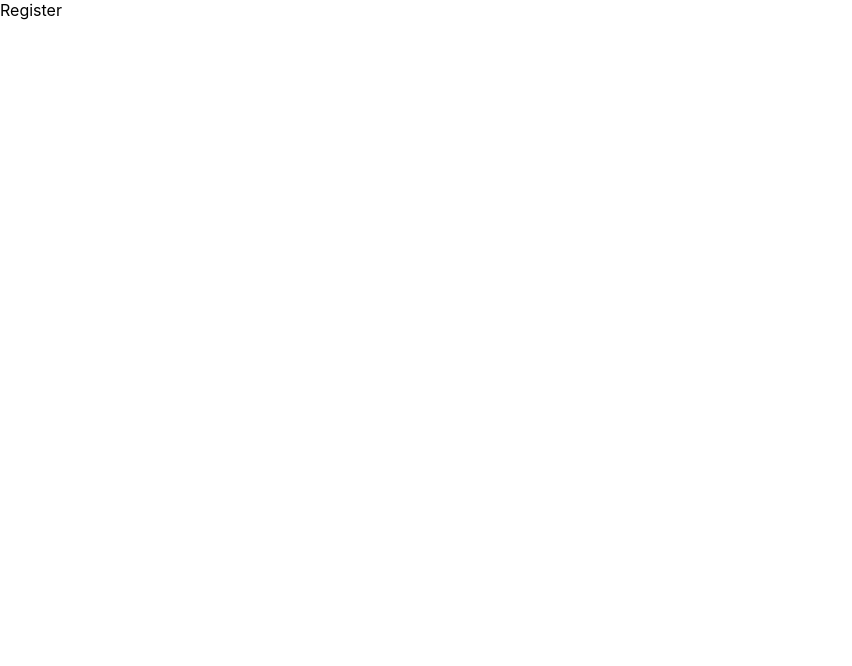
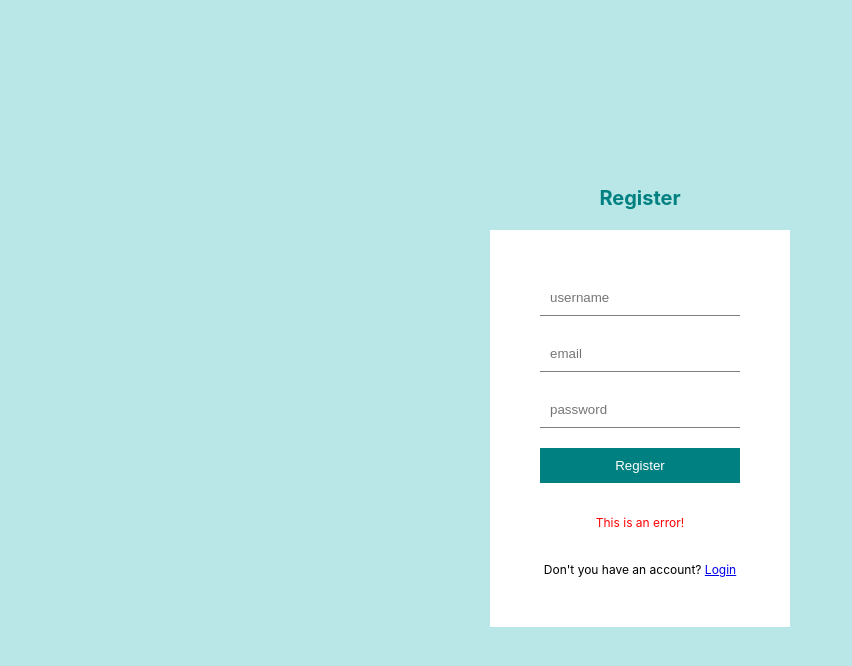
Before and after one commit to Ofir-Cohen-1/Blog_App, a React (Create React App) app in the folder blog/client/: page /register in a window 1280 px wide. Shown: the top 666 px of the page, without its empty margins (0-852 px from the left). Built offline with nearby package versions, Linux system fonts and the light colour scheme.

Commit message:
Updated Register page

```diff
--- a/blog/client/src/pages/Register.jsx
+++ b/blog/client/src/pages/Register.jsx
@@ -1,8 +1,20 @@
 import React from 'react'
+import { Link } from "react-router-dom";
+
 
 const Register = () => {
   return (
-    <div>Register</div>
+    <div className="auth">
+      <h1>Register</h1>
+      <form>
+        <input required type="text" placeholder="username" />
+        <input required type="email" placeholder="email" />
+        <input required type="password" placeholder="password" />
+        <button>Register</button>
+        <p>This is an error!</p>
+        <span>Don't you have an account? <Link to="/login">Login</Link></span>
+      </form>
+    </div>
   )
 }
 
```
